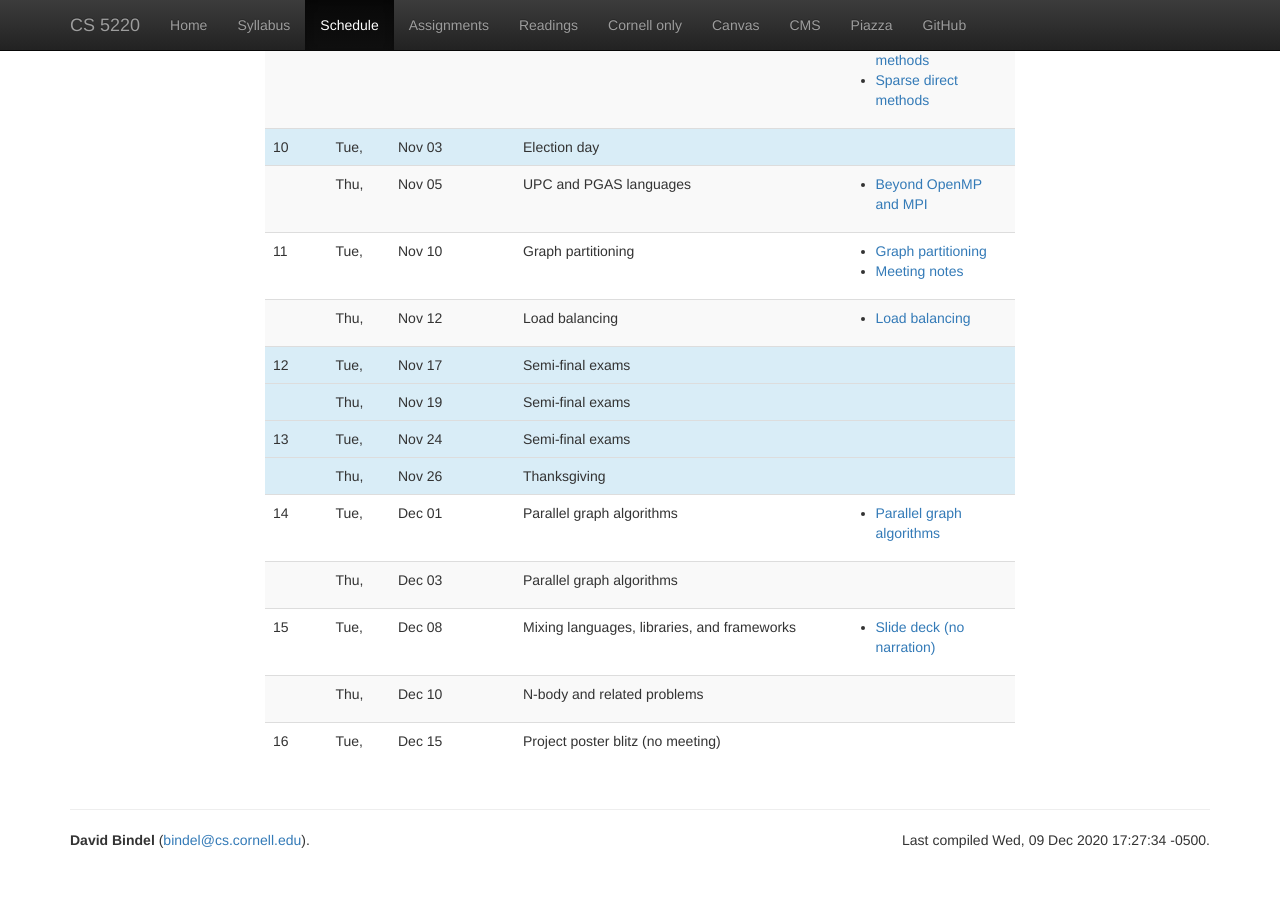
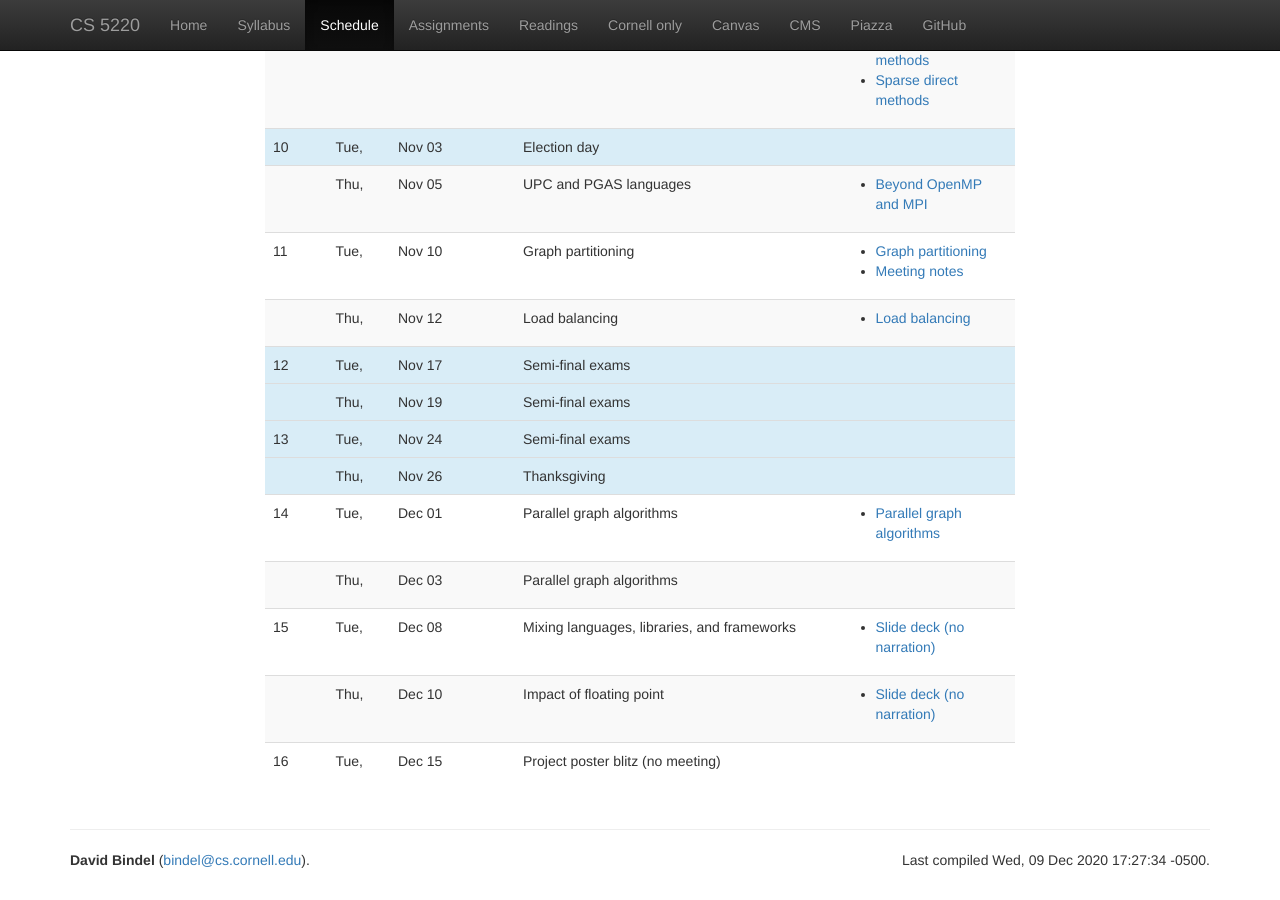
Before and after one commit to cs5220-f20/web, a Jekyll site: the page built from web/schedule.html, in a window 1280 px wide and 900 px high, scrolled down 1868 px. Built offline with Jekyll 4.4.1, drawn with Linux system fonts in a browser that asks for light colours; nearby versions of some CDN libraries.

Commit message:
Final lecture dec.

```diff
--- a/web/_data/lectures.yml
+++ b/web/_data/lectures.yml
@@ -258,7 +258,10 @@
       file: lec/2020-12-08-langs.html
 -
   date: 2020-12-10
-  info: N-body and related problems
+  info: Impact of floating point
+  files:
+    - info: Slide deck (no narration)
+      file: lec/2020-12-10-fp.html
 # =================
 # Week 13
 #
```
